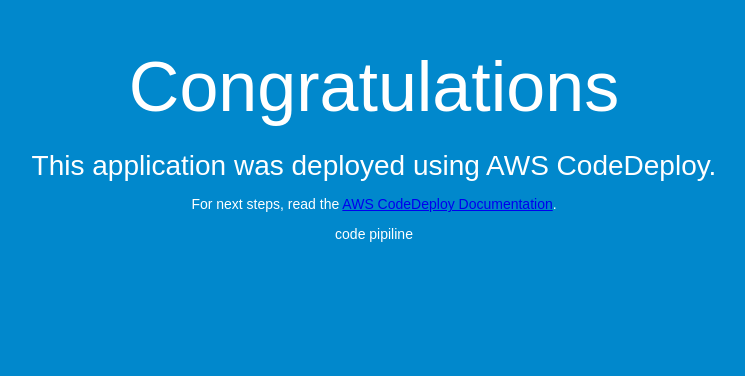
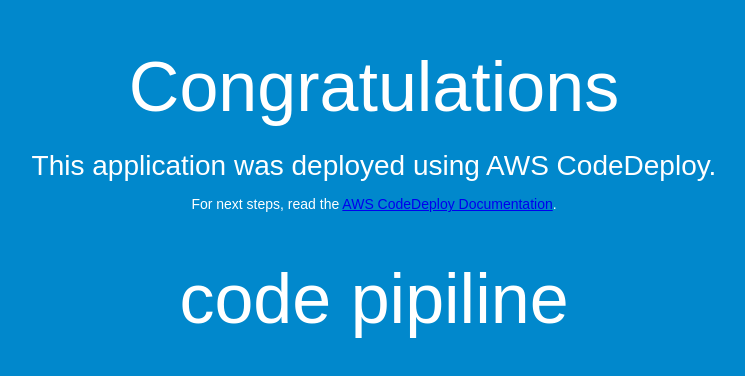
Before and after one commit to travaillyn/CodeDeployGitHubDemo, a plain HTML site: page index.html in a window 1280 px wide. Shown: the whole page, without its empty margins (266-1011 px from the left). Drawn offline with Linux system fonts and the light colour scheme.

Commit message:
Update index.html

```diff
--- a/index.html
+++ b/index.html
@@ -29,7 +29,7 @@
     <h1>Congratulations</h1>
     <h2>This application was deployed using AWS CodeDeploy.</h2>
     <p>For next steps, read the <a href="http://aws.amazon.com/documentation/codedeploy">AWS CodeDeploy Documentation</a>.</p>
-    <p> code pipiline </p>
+    <h1> code pipiline </h1>
   </div>
 </body>
 </html>
```
